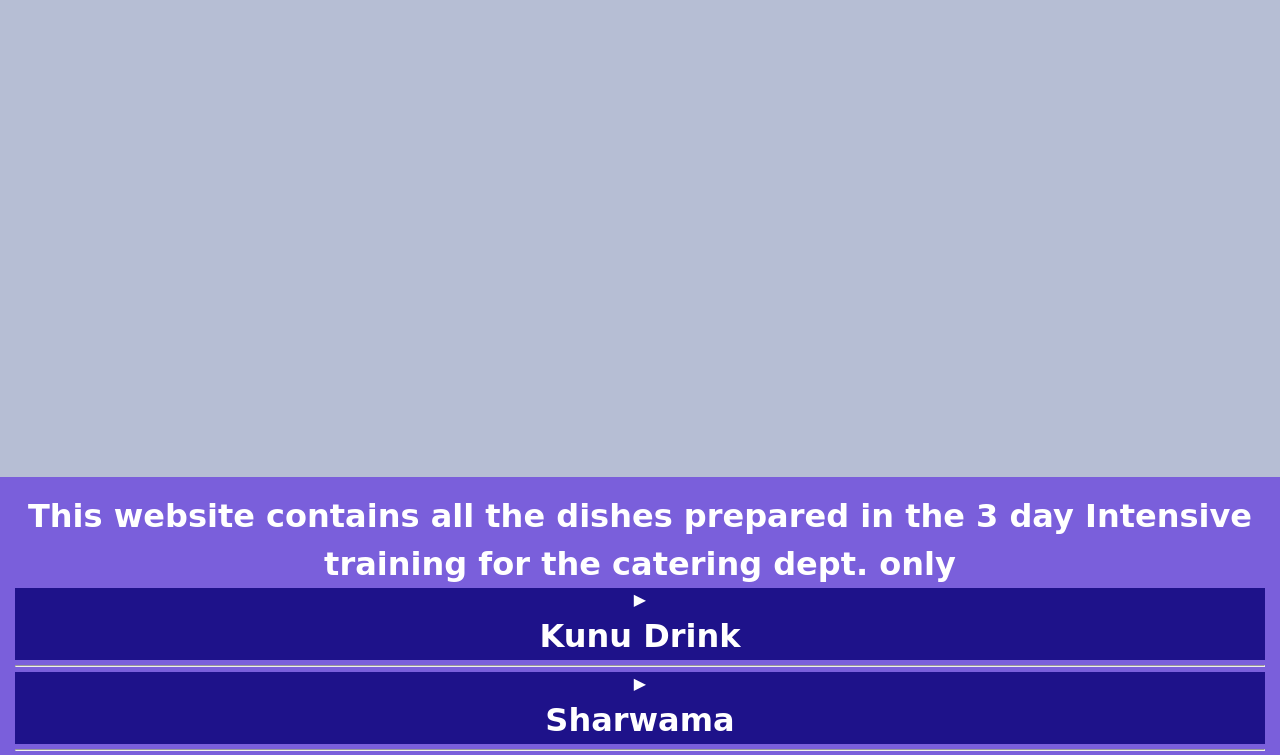
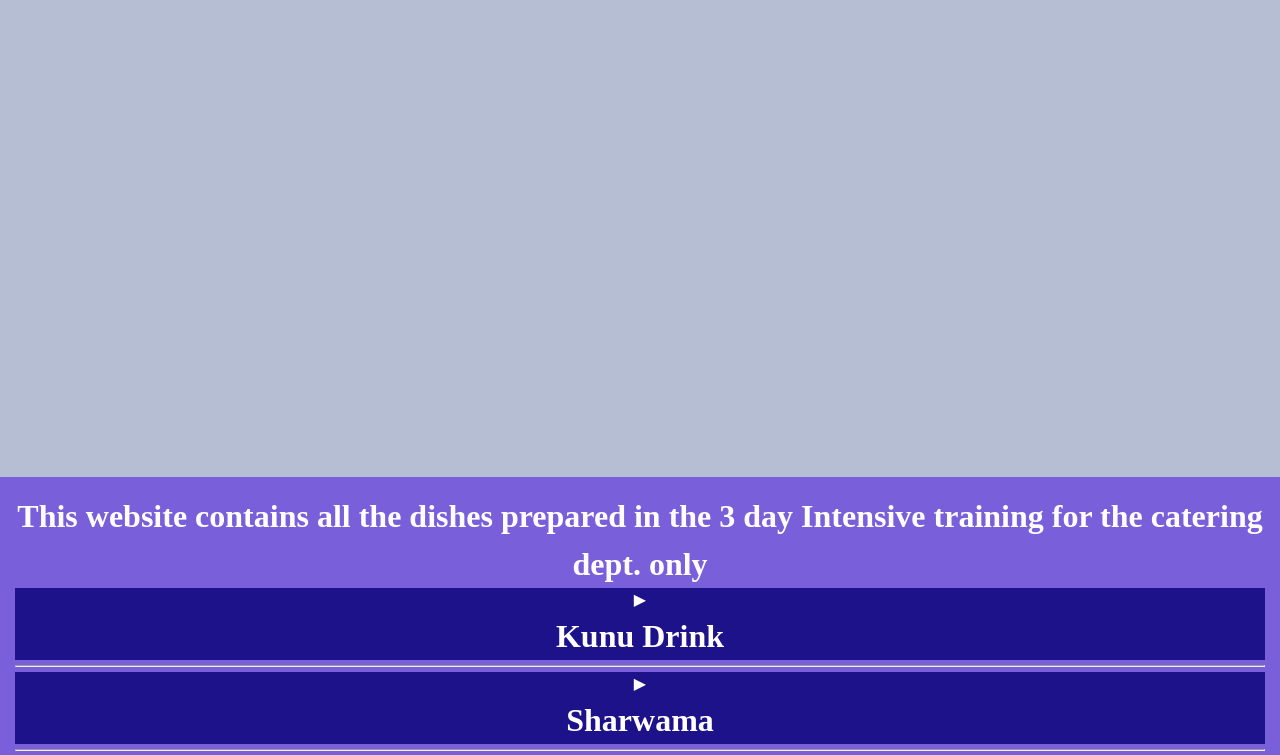
Before and after one commit to israeloyeyemi28/thegatheringplace, a plain HTML site: page index.html in a window 1280 px wide. Shown: the part 243-998 px from the top of the page. Drawn offline with Linux system fonts and the light colour scheme.

Commit message:
Update styles.css

```diff
--- a/styles.css
+++ b/styles.css
@@ -2,7 +2,7 @@
   margin: 0;
   padding: 0;
   box-sizing: border-box;
-  font-family: cursive, sans serif;
+  font-family: sans serif;
 }
 body {
   background-color: #b6bed4;
```
